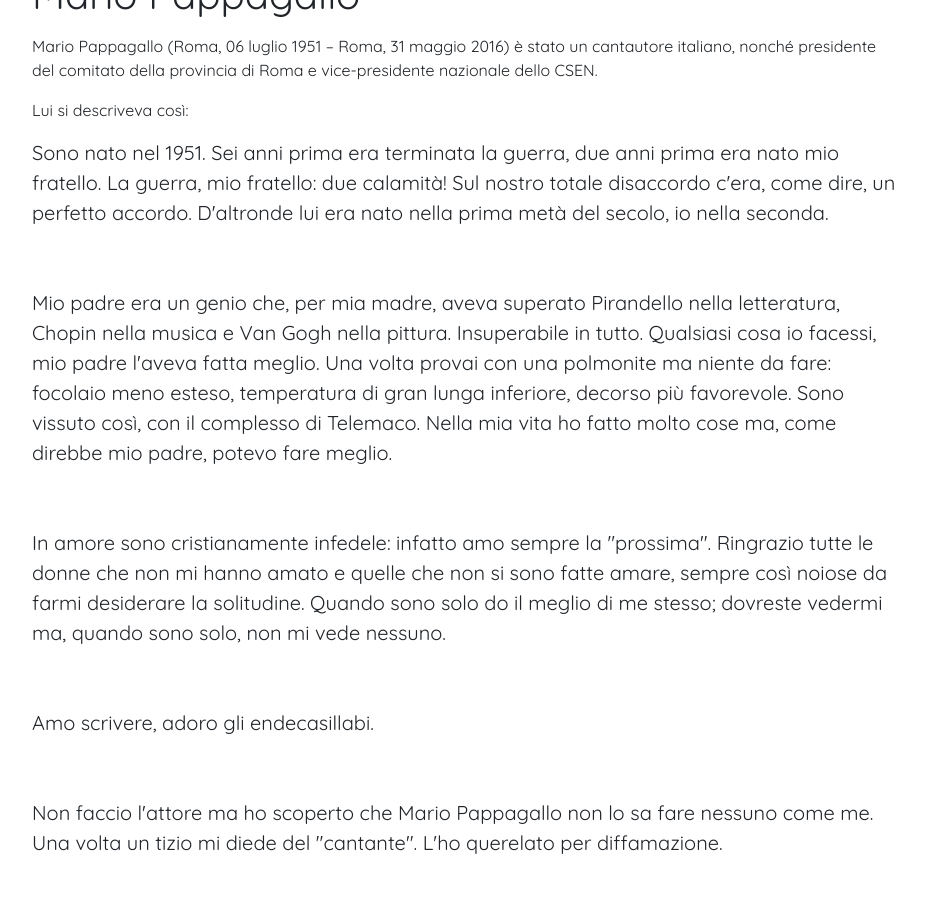
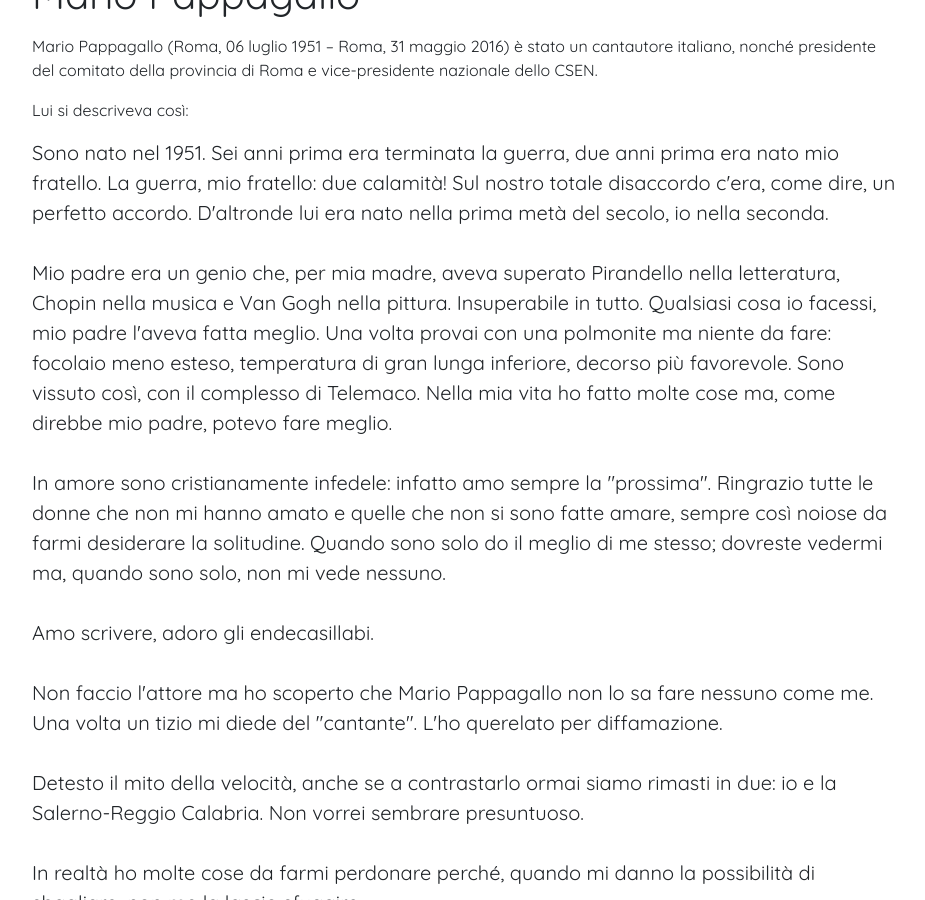
Before and after one commit to alessandrosp/mario-pappagallo, a Jekyll site: the page built from docs/index.html, in a window 1280 px wide and 900 px high, scrolled down 550 px. Shown: the whole window, without its empty margins (173-1098 px from the left). Built offline with Jekyll 4.4.1, drawn with Linux system fonts in a browser that asks for light colours; nearby versions of some CDN libraries.

Commit message:
Update index.html

```diff
--- a/docs/index.html
+++ b/docs/index.html
@@ -15,17 +15,17 @@ layout: default
 			Lui si descriveva così:
 			<blockquote class="blockquote">
 			<p class="mb-0">Sono nato nel 1951. Sei anni prima era terminata la guerra, due anni prima era nato mio fratello. La guerra, mio fratello: due calamità! Sul nostro totale disaccordo c'era, come dire, un perfetto accordo. D'altronde lui era nato nella prima metà del secolo, io nella seconda.</p>
-			<br><br>
-			<p class="mb-0">Mio padre era un genio che, per mia madre, aveva superato Pirandello nella letteratura, Chopin nella musica e Van Gogh nella pittura. Insuperabile in tutto. Qualsiasi cosa io facessi, mio padre l'aveva fatta meglio. Una volta provai con una polmonite ma niente da fare: focolaio meno esteso, temperatura di gran lunga inferiore, decorso più favorevole. Sono vissuto così, con il complesso di Telemaco. Nella mia vita ho fatto molto cose ma, come direbbe mio padre, potevo fare meglio.</p>
-			<br><br>
+			<br>
+			<p class="mb-0">Mio padre era un genio che, per mia madre, aveva superato Pirandello nella letteratura, Chopin nella musica e Van Gogh nella pittura. Insuperabile in tutto. Qualsiasi cosa io facessi, mio padre l'aveva fatta meglio. Una volta provai con una polmonite ma niente da fare: focolaio meno esteso, temperatura di gran lunga inferiore, decorso più favorevole. Sono vissuto così, con il complesso di Telemaco. Nella mia vita ho fatto molte cose ma, come direbbe mio padre, potevo fare meglio.</p>
+			<br>
 			<p class="mb-0">In amore sono cristianamente infedele: infatto amo sempre la "prossima". Ringrazio tutte le donne che non mi hanno amato e quelle che non si sono fatte amare, sempre così noiose da farmi desiderare la solitudine. Quando sono solo do il meglio di me stesso; dovreste vedermi ma, quando sono solo, non mi vede nessuno.</p>
-			<br><br>
+			<br>
 			<p class="mb-0">Amo scrivere, adoro gli endecasillabi.</p>
-			<br><br>
+			<br>
 			<p class="mb-0">Non faccio l'attore ma ho scoperto che Mario Pappagallo non lo sa fare nessuno come me. Una volta un tizio mi diede del "cantante". L'ho querelato per diffamazione.</p>
-			<br><br>
+			<br>
 			<p class="mb-0">Detesto il mito della velocità, anche se a contrastarlo ormai siamo rimasti in due: io e la Salerno-Reggio Calabria. Non vorrei sembrare presuntuoso.</p>
-			<br><br>
+			<br>
 			<p class="mb-0">In realtà ho molte cose da farmi perdonare perché, quando mi danno la possibilità di sbagliare, non me la lascio sfuggire.</p>
 			<footer class="blockquote-footer">Mario Pappagallo, Il Piromane, 2011</footer>
 </blockquote>
```
